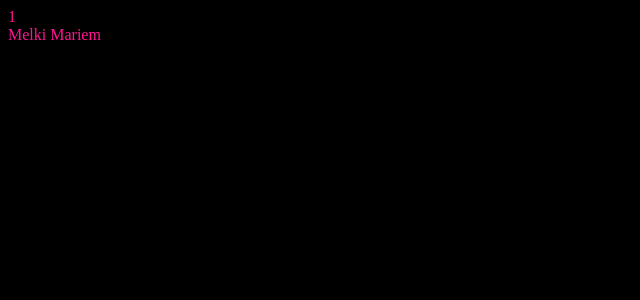
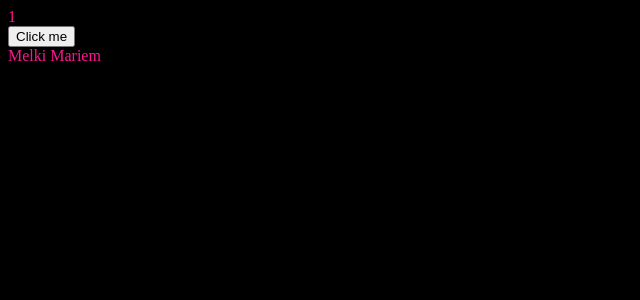
Before and after one commit to MelkiMeriem/LearningReactJs, a React (Vite) app: page / in a window 1280 px wide. Shown: the top 300 px of the page, without its empty margins (0-640 px from the left). Built offline with nearby package versions, Linux system fonts and the light colour scheme.

Commit message:
Using State with context
Using State with context

```diff
--- a/src/App.jsx
+++ b/src/App.jsx
@@ -1,16 +1,21 @@
 import './globals.css'
 import {UserContext} from "./utils/contexts/UserContext.jsx";
 import PostContainer from "./Components/PostContainer.jsx";
+import {useState} from "react";
 export default function App(){
-//All the components in the userContext Provider ( even the child of those components)
-// can access the value of the userContext
+    const [userData,setUserData]=useState({
+        id:1,
+        username: "M_M",
+        email: "melkimariem150@gmail.com",
+        displayName: "Melki Mariem",
+    });
     return(
         <div>
             <UserContext.Provider value={{
-                id:1,
-                username: "M_M",
-                email: "melkimariem150@gmail.com",
-                displayName: "Melki Mariem"}}>
+                ...userData,
+                setUserData
+
+            }}>
                 <div>
                     <PostContainer/>
 
--- a/src/Components/PostContentButtons.jsx
+++ b/src/Components/PostContentButtons.jsx
@@ -2,9 +2,14 @@ import {useContext} from "react";
 import {UserContext} from "../utils/contexts/UserContext.jsx";
 
 function PostContentButtons(){
-    const userContextData=useContext(UserContext);
+    const {id,setUserData}=useContext(UserContext);
     return <div>
-        {userContextData.id}
+        {id} <br/>
+        <button
+            onClick={()=>{setUserData(
+                ((currentState)=>({...currentState,displayName:"Zaineb Melki"}))
+            )}}
+        >Click me</button>
     </div>
 }
 export default PostContentButtons;
--- a/src/utils/contexts/UserContext.jsx
+++ b/src/utils/contexts/UserContext.jsx
@@ -4,4 +4,5 @@ export const UserContext=createContext({
     username:"",
     email:"",
     displayName:"",
+    setUserData: ()=>{},
 });
```
